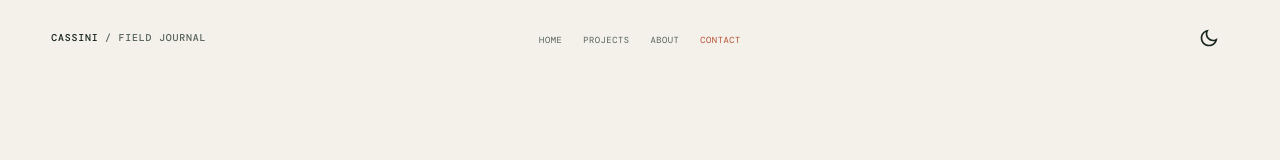
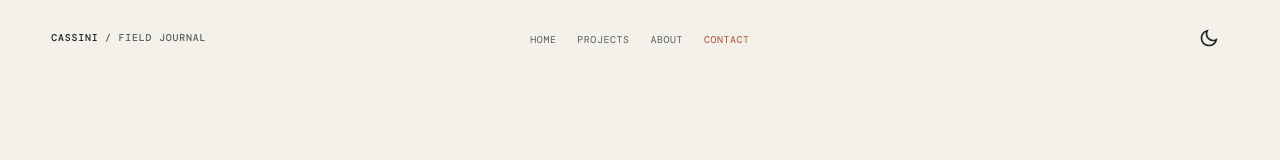
Before and after one commit to dev-cassini/cassini-portfolio, an Angular app: page /contact in a window 1280 px wide. Shown: the top 160 px of the page. Built offline with nearby package versions, Linux system fonts and the light colour scheme.

Commit message:
style(header): increase navigation text size

```diff
--- a/src/app/components/header/header.scss
+++ b/src/app/components/header/header.scss
@@ -3,7 +3,7 @@
 .header__brand { color: var(--text-primary); font-family: var(--font-mono); font-size: .62rem; font-weight: 500; letter-spacing: .08em; text-transform: uppercase; white-space: nowrap; }
 .header__brand span { color: var(--text-muted); }
 .nav__list { display: flex; gap: 1.3rem; margin: 0; padding: 0; list-style: none; }
-.nav__link { color: var(--text-muted); font-family: var(--font-mono); font-size: .55rem; letter-spacing: .06em; text-transform: uppercase; transition: color var(--transition-speed) ease; }
+.nav__link { color: var(--text-muted); font-family: var(--font-mono); font-size: .62rem; letter-spacing: .06em; text-transform: uppercase; transition: color var(--transition-speed) ease; }
 .nav__link:hover, .nav__link--active { color: var(--text-highlight); }
 app-theme-toggle { justify-self: end; }
 .nav-toggle { display: none; }
```
